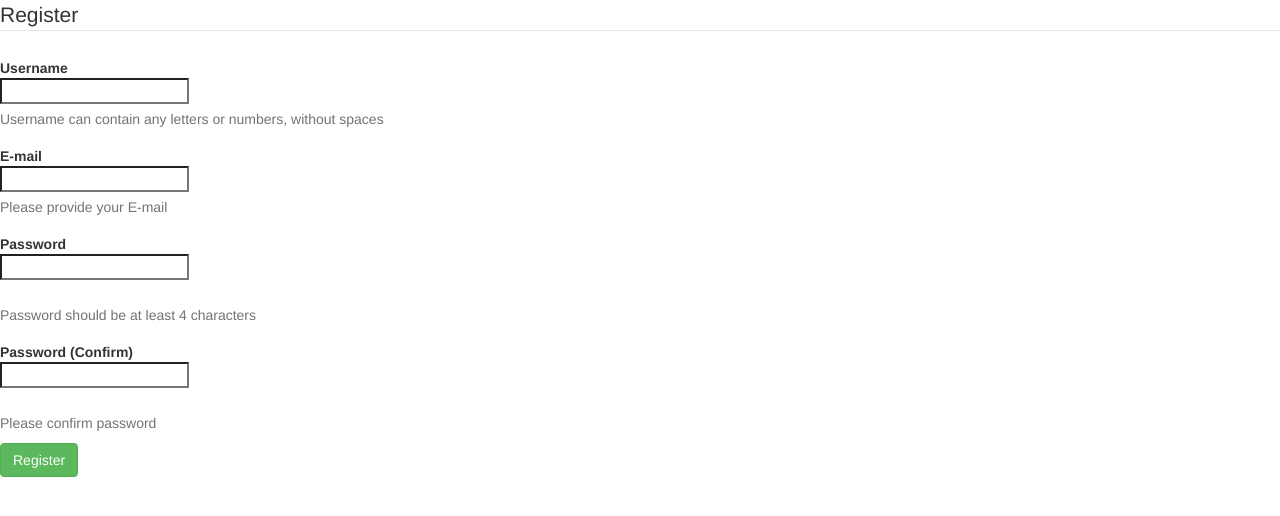
After one commit to CharlesJeremy/Schedulr, a Django app: template registration/templates/registration/register.html in a window 1280 px wide. The commit adds this page. Shown: the top 516 px of the page. Run offline with Django 3.2, Linux system fonts and the light colour scheme; the template is opened without the code that fills it, so the values that code supplies are empty; some libraries are stand-ins or nearby versions.

Commit message:
Logout button and registration page
Registration page cannot yet be navigated to.
CSS needs fixing

```diff
--- a/cal/static/cal/cal.css
+++ b/cal/static/cal/cal.css
@@ -26,6 +26,12 @@ html, body {
   border: 3px dotted rgba(0,0,0,0.1);
 }
 
+.upper-right {
+  position:absolute;
+  top:5px;
+  right:5px;
+}
+
 #enter-class {
 	padding: 10px;
   font-weight: bold;
--- /dev/null
+++ b/registration/templates/registration/register.html
@@ -0,0 +1,69 @@
+{% load static %}
+<!DOCTYPE html>
+
+<html>
+<head>
+<link rel='stylesheet' href='{% static "styles.css" %}' />
+<!-- Latest compiled and minified CSS -->
+<link rel="stylesheet" href="https://maxcdn.bootstrapcdn.com/bootstrap/3.3.7/css/bootstrap.min.css">
+
+<!-- jQuery library -->
+<script src="https://ajax.googleapis.com/ajax/libs/jquery/3.1.1/jquery.min.js"></script>
+
+<!-- Latest compiled JavaScript -->
+<script src="https://maxcdn.bootstrapcdn.com/bootstrap/3.3.7/js/bootstrap.min.js"></script>
+</head>
+
+<body>
+
+<form class="form-horizontal" action='' method="POST">
+  <fieldset>
+    <div id="legend">
+      <legend class="">Register</legend>
+    </div>
+    <div class="control-group">
+      <!-- Username -->
+      <label class="control-label"  for="username">Username</label>
+      <div class="controls">
+        <input type="text" id="username" name="username" placeholder="" class="input-xlarge">
+        <p class="help-block">Username can contain any letters or numbers, without spaces</p>
+      </div>
+    </div>
+
+    <div class="control-group">
+      <!-- E-mail -->
+      <label class="control-label" for="email">E-mail</label>
+      <div class="controls">
+        <input type="text" id="email" name="email" placeholder="" class="input-xlarge">
+        <p class="help-block">Please provide your E-mail</p>
+      </div>
+    </div>
+
+    <div class="control-group">
+      <!-- Password-->
+      <label class="control-label" for="password">Password</label>
+      <div class="controls">
+        <input type="password" id="password" name="password" placeholder="" class="input-xlarge">
+        <p class="help-block">Password should be at least 4 characters</p>
+      </div>
+    </div>
+
+    <div class="control-group">
+      <!-- Password -->
+      <label class="control-label"  for="password_confirm">Password (Confirm)</label>
+      <div class="controls">
+        <input type="password" id="password_confirm" name="password_confirm" placeholder="" class="input-xlarge">
+        <p class="help-block">Please confirm password</p>
+      </div>
+    </div>
+
+    <div class="control-group">
+      <!-- Button -->
+      <div class="controls">
+        <button class="btn btn-success">Register</button>
+      </div>
+    </div>
+  </fieldset>
+</form>
+</body>
+</html>
```
Also changed, not shown: cal/templates/cal/cal.html (+6 -1 lines).
